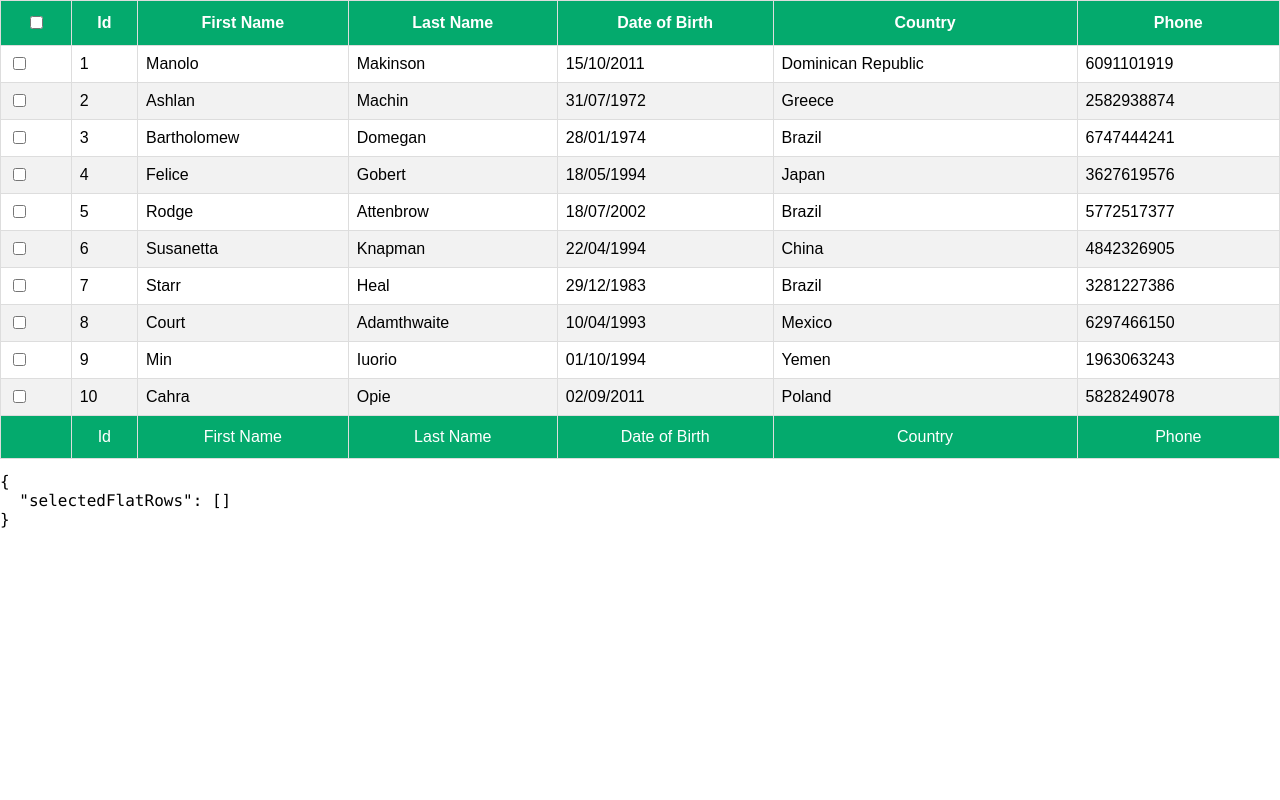
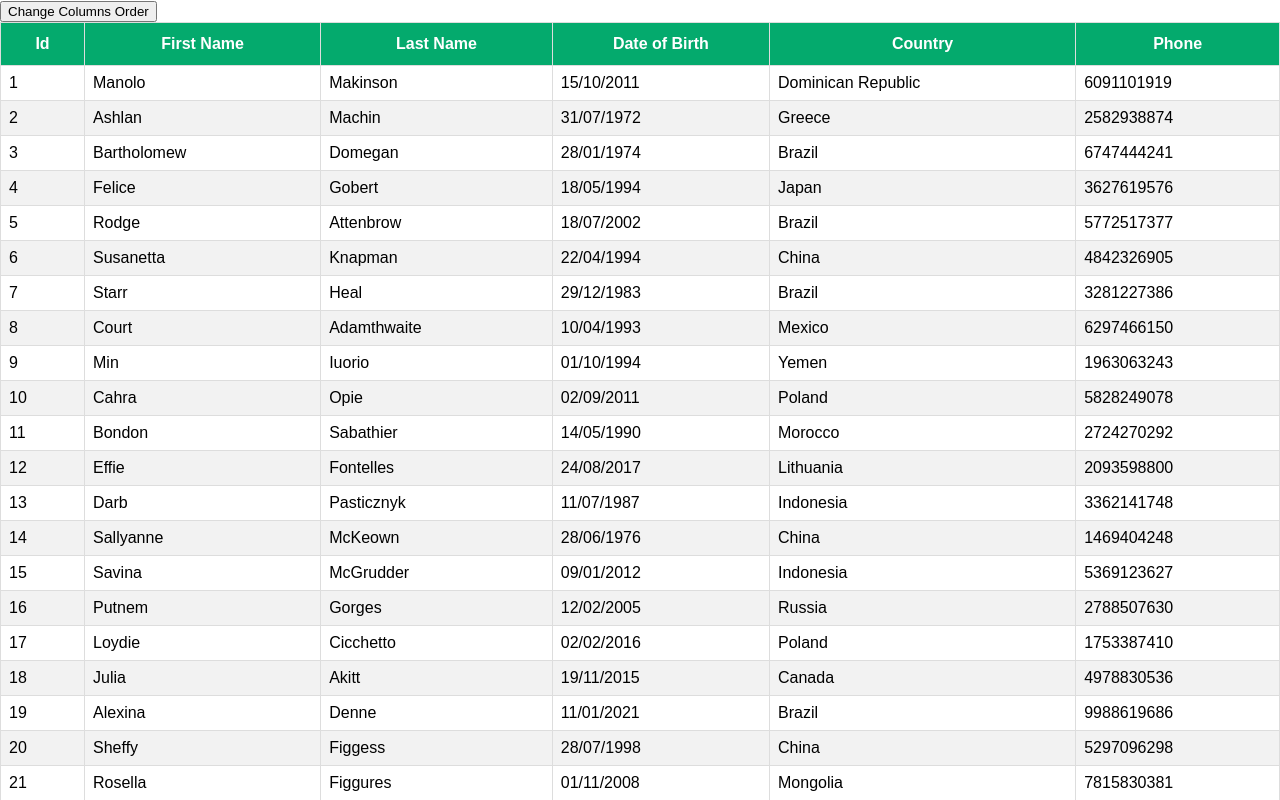
Before and after one commit to jesusbenagal/ReactTableExample, a React (Create React App) app: page / in a window 1280 px wide. Shown: the top 800 px of the page. Built offline with nearby package versions, Linux system fonts and the light colour scheme.

Commit message:
Change ColumnOrder

```diff
--- a/src/App.js
+++ b/src/App.js
@@ -1,5 +1,6 @@
 import "./App.css";
 import BasicTable from "./components/BasicTable";
+import ColumnOrder from "./components/ColumnOrder";
 import FilteringTable from "./components/FilteringTable";
 import PaginationTable from "./components/PaginationTable";
 import RowSelection from "./components/RowSelection";
@@ -8,7 +9,7 @@
 function App() {
   return (
     <div>
-      <RowSelection />
+      <ColumnOrder />
     </div>
   );
 }
--- /dev/null
+++ b/src/components/ColumnOrder.js
@@ -0,0 +1,77 @@
+import React, { useMemo } from "react";
+import { useTable, useColumnOrder } from "react-table";
+import MOCK_DATA from "./MOCK_DATA.json";
+import { COLUMNS } from "./columns";
+import "./table.css";
+
+const ColumnOrder = () => {
+  const columns = useMemo(() => COLUMNS, []);
+  const data = useMemo(() => MOCK_DATA, []);
+
+  const {
+    getTableProps,
+    getTableBodyProps,
+    headerGroups,
+    footerGroups,
+    rows,
+    prepareRow,
+    setColumnOrder,
+  } = useTable(
+    {
+      columns,
+      data,
+    },
+    useColumnOrder
+  );
+
+  const changeOrder = () => {
+    setColumnOrder([
+      "id",
+      "first_name",
+      "last_name",
+      "phone",
+      "country",
+      "date_of_birth",
+    ]);
+  };
+
+  return (
+    <>
+      <button onClick={changeOrder}>Change Columns Order</button>
+      <table {...getTableProps()}>
+        <thead>
+          {headerGroups.map((headerGroup) => (
+            <tr {...headerGroup.getHeaderGroupProps()}>
+              {headerGroup.headers.map((column) => (
+                <th {...column.getHeaderProps()}>{column.render("Header")}</th>
+              ))}
+            </tr>
+          ))}
+        </thead>
+        <tbody {...getTableBodyProps()}>
+          {rows.map((row) => {
+            prepareRow(row);
+            return (
+              <tr {...row.getRowProps()}>
+                {row.cells.map((cell) => (
+                  <td {...cell.getCellProps()}>{cell.render("Cell")}</td>
+                ))}
+              </tr>
+            );
+          })}
+        </tbody>
+        <tfoot>
+          {footerGroups.map((footerGroup) => (
+            <tr {...footerGroup.getFooterGroupProps()}>
+              {footerGroup.headers.map((column) => (
+                <td {...column.getFooterProps()}>{column.render("Footer")}</td>
+              ))}
+            </tr>
+          ))}
+        </tfoot>
+      </table>
+    </>
+  );
+};
+
+export default ColumnOrder;
```
